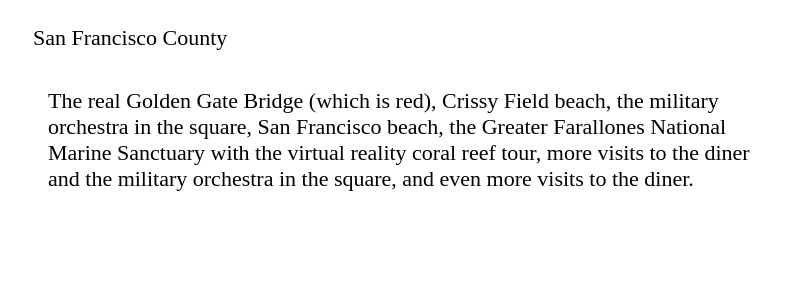
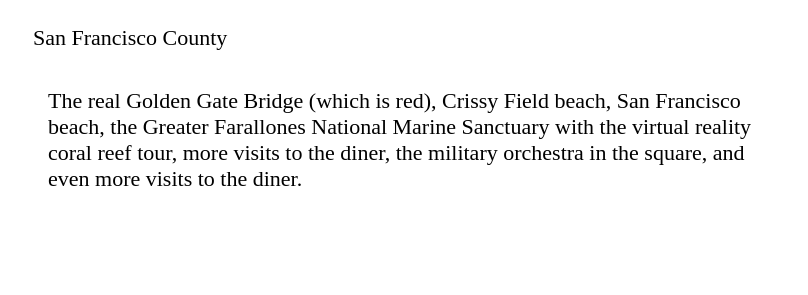
Before and after one commit to citmandigitaljobs/citmandigitaljobs-2024holiday-California, a plain HTML site: page index.html in a window 1280 px wide. Shown: the part 1492-1787 px from the top of the page, 0-808 px from the left. Drawn offline with Linux system fonts and the light colour scheme; a web font is replaced by a local one.

Commit message:
Update index.html

```diff
--- a/index.html
+++ b/index.html
@@ -115,7 +115,7 @@
         <h2>San Francisco</h2>
         <h>San Francisco County</h>
         <div class="text">
-          <p>The real Golden Gate Bridge (which is red), Crissy Field beach, the military orchestra in the square, San Francisco beach, the Greater Farallones National Marine Sanctuary with the virtual reality coral reef tour, more visits to the diner and the military orchestra in the square, and even more visits to the diner.</p>
+          <p>The real Golden Gate Bridge (which is red), Crissy Field beach, San Francisco beach, the Greater Farallones National Marine Sanctuary with the virtual reality coral reef tour, more visits to the diner, the military orchestra in the square, and even more visits to the diner.</p>
         </div>
       </div>
       <div class="image-and-caption">
```
